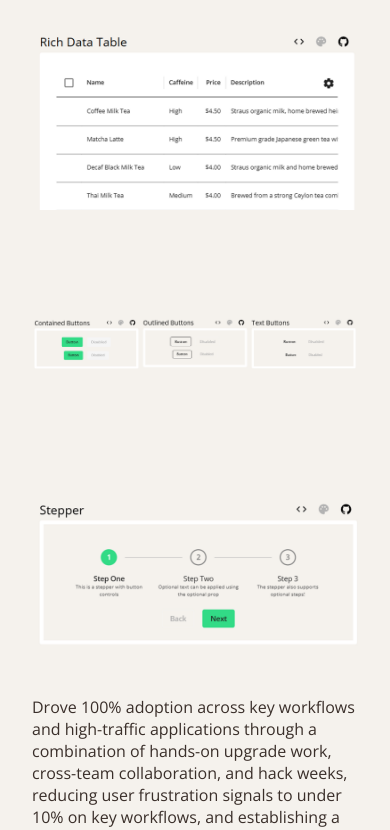
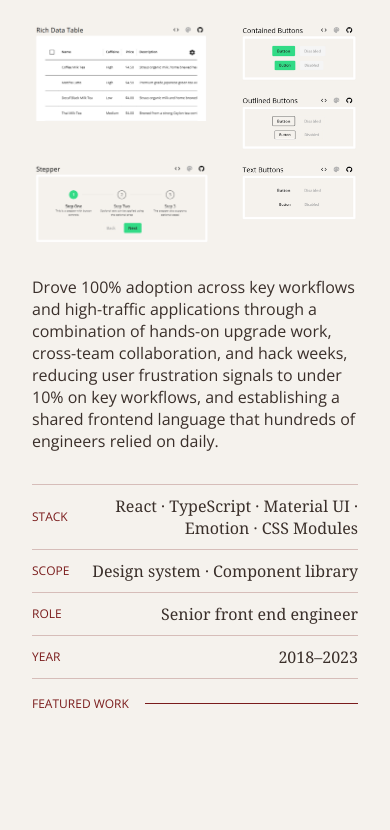
Before and after one commit to teenguyen/teenguyen.github.io-dev, a Next.js app: page /liveramp in a window 390 px wide. Shown: the part 1156-1986 px from the top of the page. After the commit the page ends 1900 px from the top, so only its background shows below. Built offline with nearby package versions, Linux system fonts and the light colour scheme.

Commit message:
reverted back to static images

```diff
--- a/src/app/(case-study)/liveramp/page.module.css
+++ b/src/app/(case-study)/liveramp/page.module.css
@@ -40,11 +40,6 @@
   grid-area: buttons;
 }
 
-.buttonsHorizontal {
-  display: none;
-  grid-area: buttonsHorizontal;
-}
-
 .stepper {
   grid-area: stepper;
   padding-top: 0.625rem;
@@ -62,33 +57,21 @@
   grid-area: desc3;
 }
 
+.details {
+  grid-area: details;
+}
+
 @media (max-width: 58.5rem) {
   .body {
-    grid-template-columns: 100%;
+    grid-template-columns: 3fr 2fr;
     grid-template-areas:
-      "main"
-      "desc1"
-      "desc2"
-      "rdt"
-      "buttonsHorizontal"
-      "stepper"
-      "desc3"
-      "content";
-  }
-
-  .buttons {
-    display: none;
-  }
-
-  .buttonsHorizontal {
-    display: block;
-  }
-
-  .rdt,
-  .buttonsHorizontal,
-  .stepper {
-    height: clamp(12rem, 36vw, 18rem);
-    width: 100%;
+      "main main"
+      "desc1 desc1"
+      "desc2 desc2"
+      "rdt buttons"
+      "stepper buttons"
+      "desc3 desc3"
+      "details details";
   }
 
   .media,
--- a/src/app/(case-study)/liveramp/page.tsx
+++ b/src/app/(case-study)/liveramp/page.tsx
@@ -77,13 +77,6 @@ export default function LiveRampCaseStudy() {
             className={styles.buttons}
           />
           <Image
-            src="/lr-buttons-horizontal.png"
-            alt="Liveramp Buttons component"
-            width={2784}
-            height={460}
-            className={styles.buttonsHorizontal}
-          />
-          <Image
             src="/lr-stepper.png"
             alt="Liveramp Stepper component"
             width={1464}
```
Also changed, not shown: public/lr-buttons-horizontal.png (deleted).
